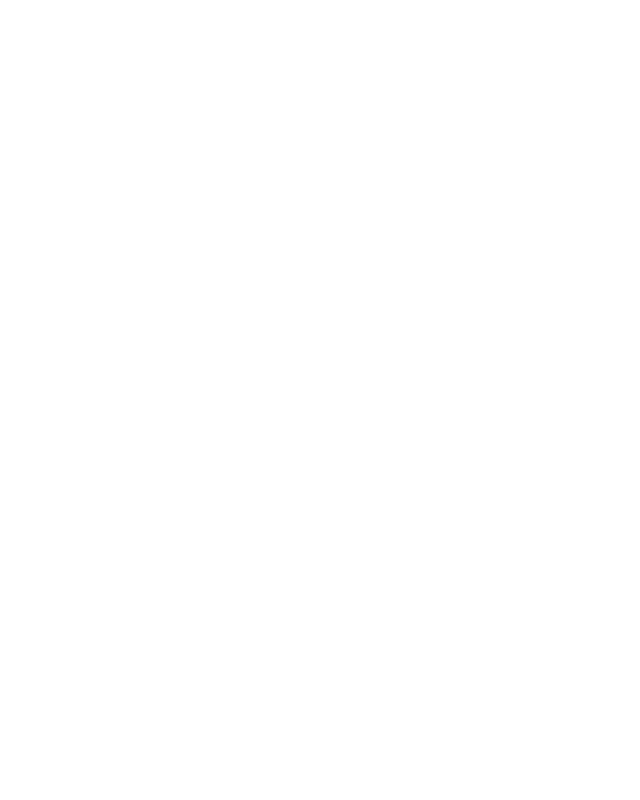
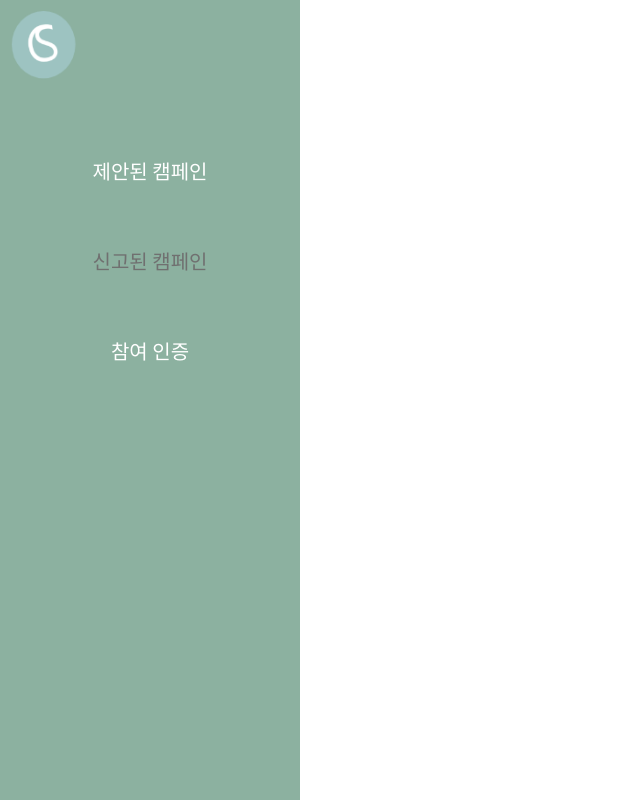
Before and after one commit to Campaign-Share/AdminFront, a React app: page /report in a window 1280 px wide. Shown: the whole page, without its empty margins (0-640 px from the left). Built offline with nearby package versions, Linux system fonts and the light colour scheme.

Commit message:
[ADD] 사이드바 이름 투명도 추가

```diff
--- a/src/Routing.js
+++ b/src/Routing.js
@@ -2,11 +2,13 @@ import React from 'react';
 import { Route, Switch, Redirect } from 'react-router-dom';
 import LoginContainer from './containers/loginContainer/LoginContainer';
 import SuggestContainer from './containers/suggestContainer/SuggestContainer';
+import ReportContainer from './containers/reportContainer/ReportContainer';
 const Routing = () => {
 	return (
 		<Switch>
 			<Route path="/" exact component={LoginContainer} />
             <Route path="/suggest" exact component={SuggestContainer}/>
+			<Route path="/report" exact component={ReportContainer}/>
 		</Switch>
 	);
 };
--- a/src/components/Navigation/sideBar/siderBarList/SideBarList.js
+++ b/src/components/Navigation/sideBar/siderBarList/SideBarList.js
@@ -1,19 +1,21 @@
 import React from 'react';
+import { useHistory } from 'react-router-dom';
 import * as S from './style.js';
 const ItemList = [
-	{ text: '제안된 캠페인' },
+	{ text: '제안된 캠페인', path:'/suggest'},
 	{
-		text: '신고된 캠페인',
+		text: '신고된 캠페인', path:'/report'
 	},
-	{ text: '참여 인증' },
+	{ text: '참여 인증', path:'/certify'  },
 ];
 const SideBarList = ({num}) => {
+	const history = useHistory();
 	return (
 		<>
 			{ItemList.map((item, index) => {
 				return (
-					<S.ItemBox activeImg={item.activeImg}>
-						{index === num ? <S.ItemText color={'#707070'}>{item.text}</S.ItemText> : <S.ItemText color={'#FFFFFF'}>{item.text}</S.ItemText>}
+					<S.ItemBox >
+						{index === num ? <S.ItemText color={'#707070'}>{item.text}</S.ItemText> : <S.ItemText color={'#FFFFFF'} onClick={()=>{history.push(item.path)}}>{item.text}</S.ItemText>}
 					</S.ItemBox>
 				);
 			})}
--- /dev/null
+++ b/src/components/report/Report.js
@@ -0,0 +1,8 @@
+import React from 'react';
+import SideBar from '../Navigation/sideBar/SideBar';
+const Report = () => {
+    return(
+        <SideBar num={1}></SideBar>
+    )
+};
+export default Report;
--- /dev/null
+++ b/src/components/report/style.js
@@ -0,0 +1 @@
+import styled from 'styled-components';
--- a/src/components/suggest/Suggest.js
+++ b/src/components/suggest/Suggest.js
@@ -9,7 +9,6 @@ const Suggest = () => {
 	const modal = useSelector((store) => store.suggestReducer.onModal);
 	const dispatch = useDispatch();
 	const modalOn = useCallback(() => {
-		console.log(1);
 		dispatch(transformModal());
 	}, []);
 	return (
@@ -18,7 +17,7 @@ const Suggest = () => {
 			{modal && <S.ModalBackGround onClick={modalOn} />}
 			<S.CampaginBox>
 				<SuggestItemFlex />
-				<SuggestItemFlex />
+
 			</S.CampaginBox>
 			{modal && <ItemModal />}
 		</S.Body>
--- a/src/components/suggest/suggestItem/style.js
+++ b/src/components/suggest/suggestItem/style.js
@@ -6,7 +6,9 @@ export const ItemBox = styled.div`
 	display: flex;
 	justify-content: center;
 	align-items: center;
-	height: 100%;
+	margin-top:90px;
+	height:75vh;
+	margin-bottom:40px;
 `;
 export const MarginItem = styled.div`
 	width: 85%;
--- a/src/components/suggest/suggestItemFlex/SuggestItemFlex.js
+++ b/src/components/suggest/suggestItemFlex/SuggestItemFlex.js
@@ -5,14 +5,27 @@ import * as S from './style';
 import ItemModal from '../suggestItem/itemModal/ItemModal';
 
 const SuggestItemFlex = () => {
-
 	return (
 		<S.Box>
 			<S.FlexBox>
 				<SuggestItem />
 				<SuggestItem />
 				<SuggestItem />
-
+				<SuggestItem />
+				<SuggestItem />
+				<SuggestItem />
+				<SuggestItem />
+				<SuggestItem />
+				<SuggestItem />
+				<SuggestItem />
+				<SuggestItem />
+				<SuggestItem />
+				<SuggestItem />
+				<SuggestItem />
+				<SuggestItem />
+				<SuggestItem />
+				<SuggestItem />
+				<SuggestItem />
 			</S.FlexBox>
 		</S.Box>
 	);
--- a/src/components/suggest/suggestItemFlex/style.js
+++ b/src/components/suggest/suggestItemFlex/style.js
@@ -3,10 +3,8 @@ import styled, {createGlobalStyle} from 'styled-components';
 
 export const Box = styled.div`
     width:82vw;
-    height:100vh;
-    display:flex;
-    justify-content:center;
-    align-items:center;
+
+    margin:0 auto;
     padding:0px;
 
 `
@@ -16,5 +14,6 @@ export const FlexBox = styled.div`
     margin:0 auto;
     height:75%;
     display:flex;
+    flex-wrap:wrap;
     justify-content:space-between;
 `
--- /dev/null
+++ b/src/containers/reportContainer/ReportContainer.js
@@ -0,0 +1,9 @@
+import React from 'react';
+import Report from '../../components/report/Report';
+
+const ReportContainer = () => {
+    return(
+        <Report/>
+    )
+};
+export default ReportContainer;
```
